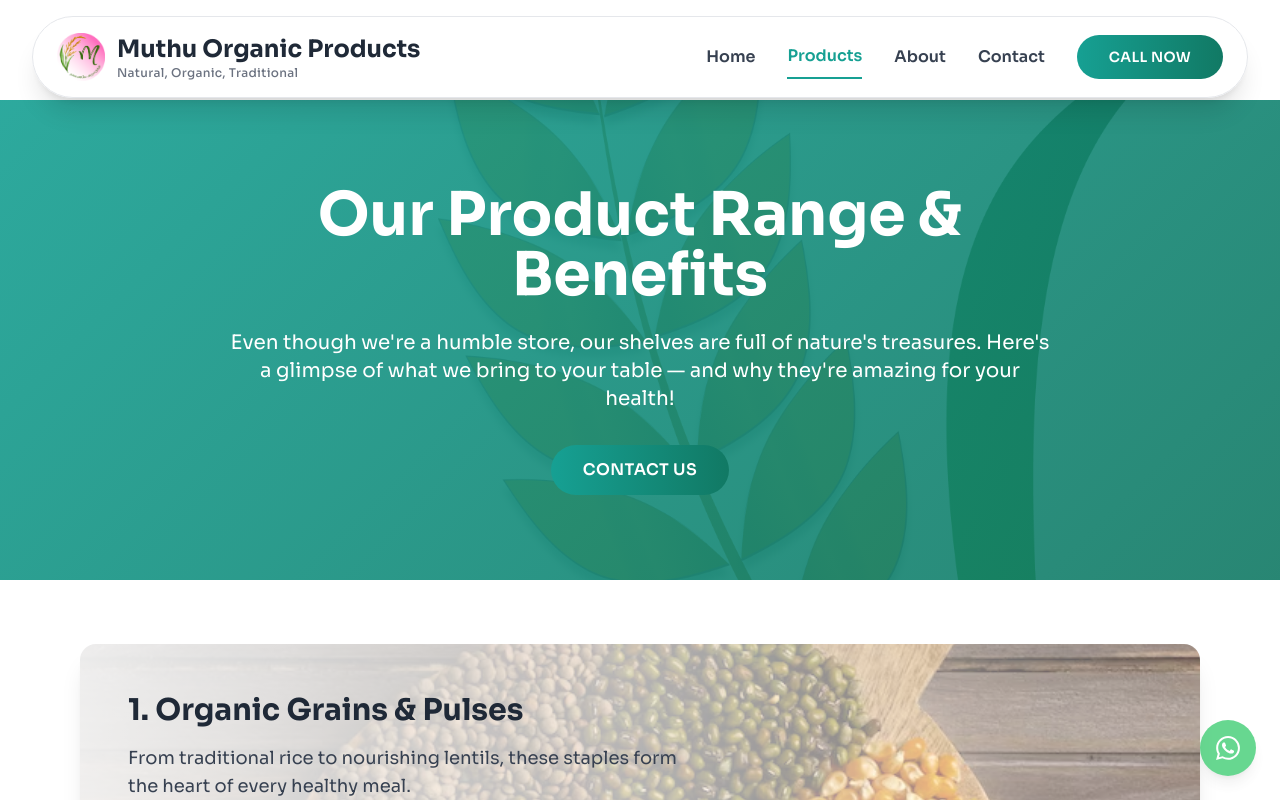
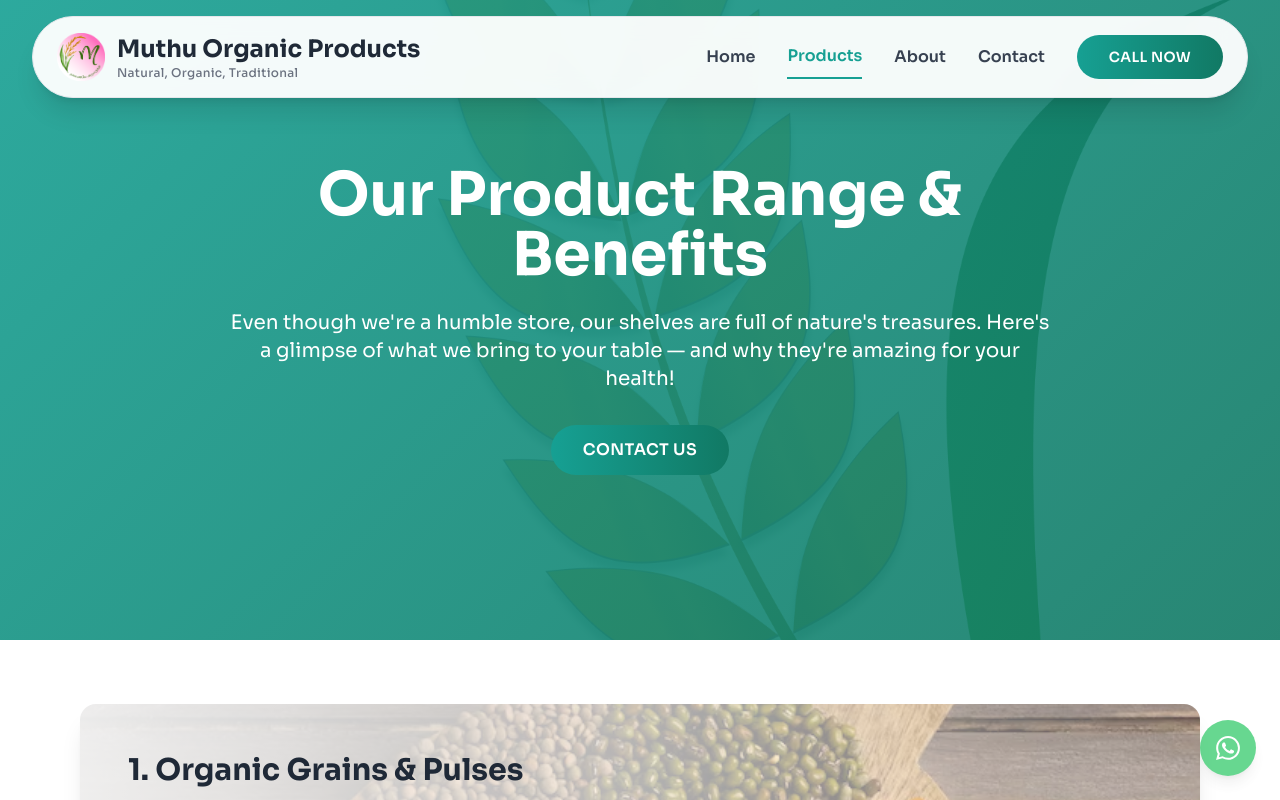
Before and after one commit to muthuecoproducts-crypto/muthu-eco-products, a React (Vite) app: page /products in a window 1280 px wide. Shown: the top 800 px of the page. Built offline with nearby package versions, Linux system fonts and the light colour scheme.

Commit message:
updated. version

```diff
--- a/src/index.css
+++ b/src/index.css
@@ -11,7 +11,6 @@ body {
   font-family: "Sora", sans-serif;
   line-height: 1.6;
   color: #1f2937;
-  padding-top: 100px; /* Account for island navbar height */
 }
 
 /* Professional Button Styles */
--- a/src/pages/About.jsx
+++ b/src/pages/About.jsx
@@ -3,7 +3,7 @@ const About = () => {
     <div className="pt-0">
       {/* Hero Section */}
       <section
-        className="min-h-[60vh] bg-cover bg-center bg-no-repeat flex items-center justify-center relative"
+        className="min-h-[80vh] bg-cover bg-center bg-no-repeat flex items-center justify-center relative"
         style={{ backgroundImage: "url('/images/organic.png')" }}
       >
         <div className="absolute inset-0 hero-gradient"></div>
--- a/src/pages/Contact.jsx
+++ b/src/pages/Contact.jsx
@@ -17,7 +17,7 @@ const Contact = () => {
 
       {/* Hero Section */}
       <section
-        className="min-h-[60vh] bg-cover bg-center bg-no-repeat flex items-center justify-center relative"
+        className="min-h-[80vh] bg-cover bg-center bg-no-repeat flex items-center justify-center relative"
         style={{ backgroundImage: "url('/images/organic.png')" }}
       >
         <div className="absolute inset-0 hero-gradient"></div>
--- a/src/pages/Products.jsx
+++ b/src/pages/Products.jsx
@@ -58,7 +58,7 @@ const Products = () => {
 
       {/* Hero Section */}
       <section
-        className="min-h-[60vh] bg-cover bg-center bg-no-repeat flex items-center justify-center relative"
+        className="min-h-[80vh] bg-cover bg-center bg-no-repeat flex items-center justify-center relative"
         style={{ backgroundImage: "url('/images/organic.png')" }}
       >
         <div className="absolute inset-0 hero-gradient"></div>
```
